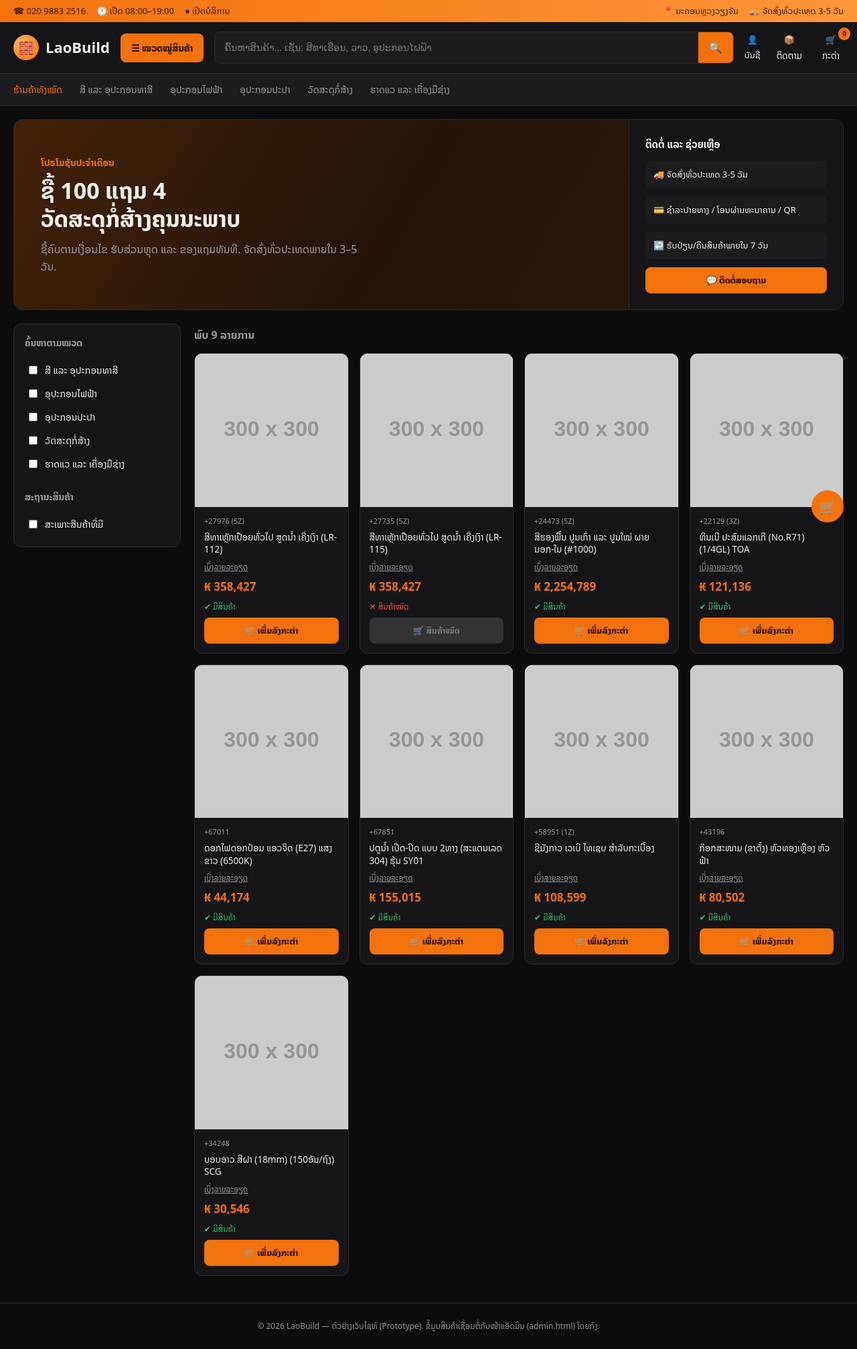
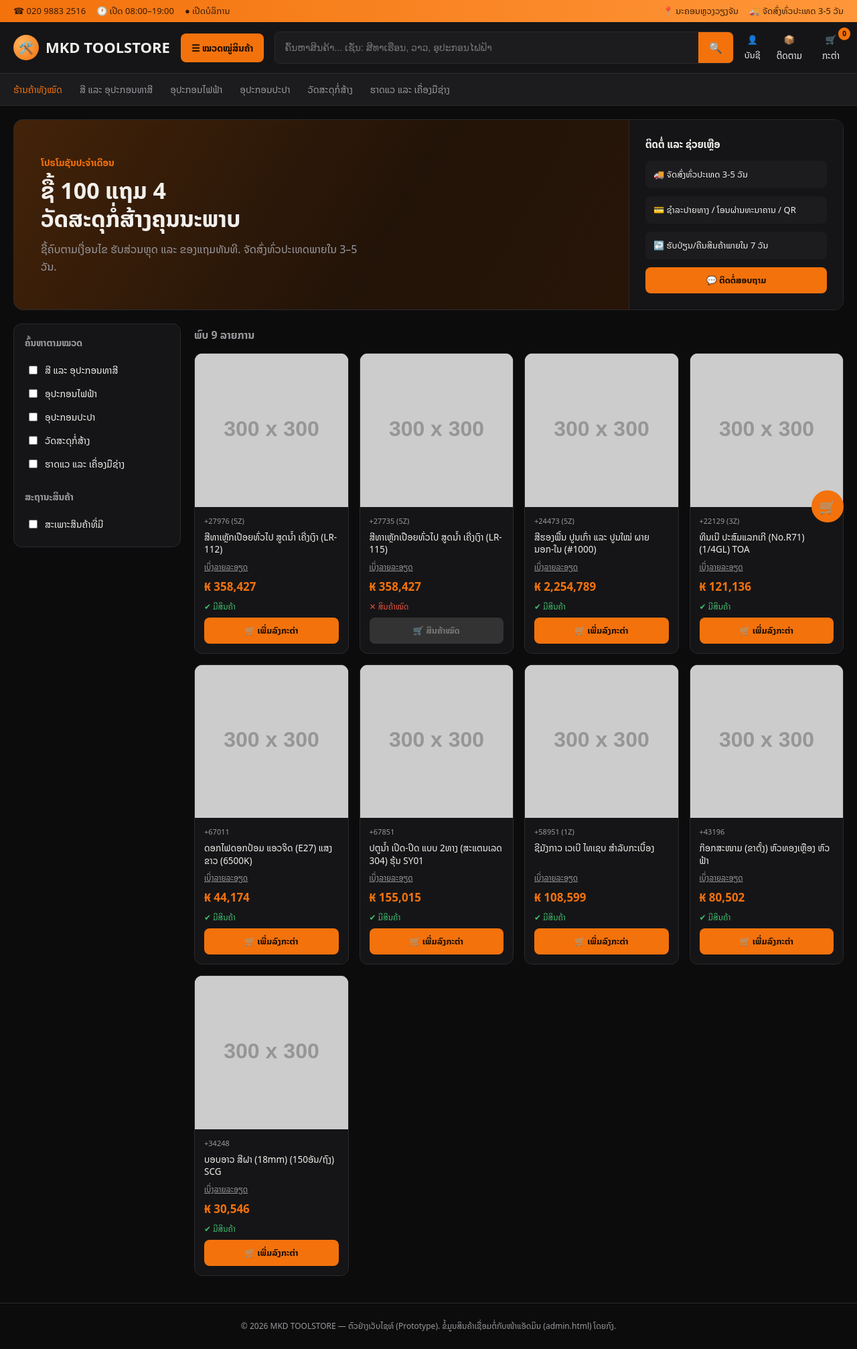
Before and after one commit to mkdtoolstore-cell/MKD-TOOL-STORE, a plain HTML site: page index.html in a window 1280 px wide. Shown: the whole page at 67% size. Drawn offline with nearby package versions, Linux system fonts and the light colour scheme; placeholder pictures from the web are drawn by us.

Commit message:
Add files via upload

```diff
--- a/index.html
+++ b/index.html
@@ -3,7 +3,7 @@
 <head>
 <meta charset="UTF-8">
 <meta name="viewport" content="width=device-width, initial-scale=1.0">
-<title>LaoBuild — ຮ້ານວັດສະດຸກໍ່ສ້າງອອນລາຍ</title>
+<title>MKD TOOLSTORE — ຮ້ານວັດສະດຸກໍ່ສ້າງອອນລາຍ</title>
 <script src="https://cdnjs.cloudflare.com/ajax/libs/PapaParse/5.4.1/papaparse.min.js"></script>
 <style>
   :root{
@@ -219,7 +219,7 @@
 </div>
 
 <header class="main">
-  <div class="brand"><span class="mark">🧱</span> LaoBuild</div>
+  <div class="brand"><span class="mark">🛠️</span> MKD TOOLSTORE</div>
   <button class="cat-btn">☰ ໝວດໝູ່ສິນຄ້າ</button>
   <div class="search-wrap">
     <input id="searchInput" type="text" placeholder="ຄົ້ນຫາສິນຄ້າ... ເຊັ່ນ: ສີທາເຮືອນ, ວາວ, ອຸປະກອນໄຟຟ້າ">
@@ -264,7 +264,7 @@
 </div>
 
 <footer>
-  © 2026 LaoBuild — ຕົວຢ່າງເວັບໄຊທ໌ (Prototype). ຂໍ້ມູນສິນຄ້າເຊື່ອມຕໍ່ກັບໜ້າແອັດມິນ (admin.html) ໂດຍກົງ.
+  © 2026 MKD TOOLSTORE — ຕົວຢ່າງເວັບໄຊທ໌ (Prototype). ຂໍ້ມູນສິນຄ້າເຊື່ອມຕໍ່ກັບໜ້າແອັດມິນ (admin.html) ໂດຍກົງ.
 </footer>
 
 <button class="fab" onclick="openCart()">🛒</button>
```
Also changed, not shown: admin.html (+5 -5 lines).
